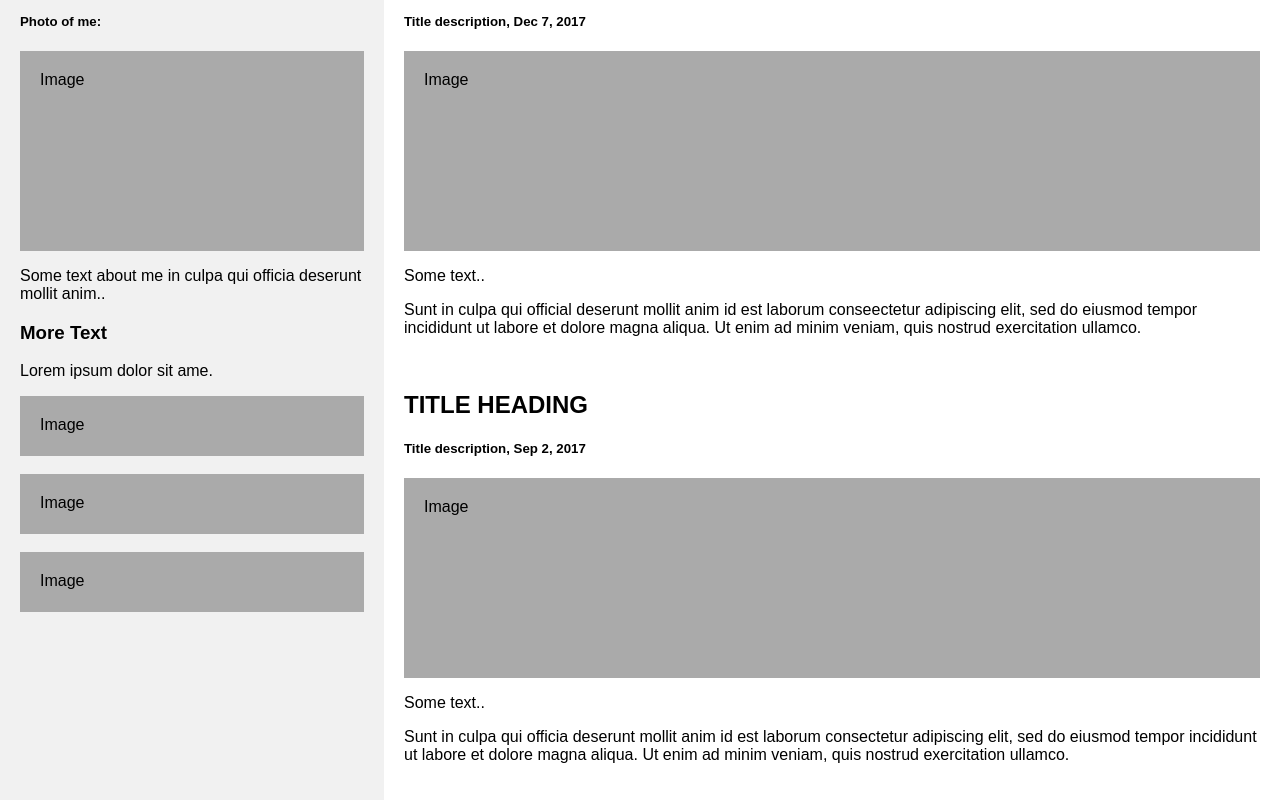
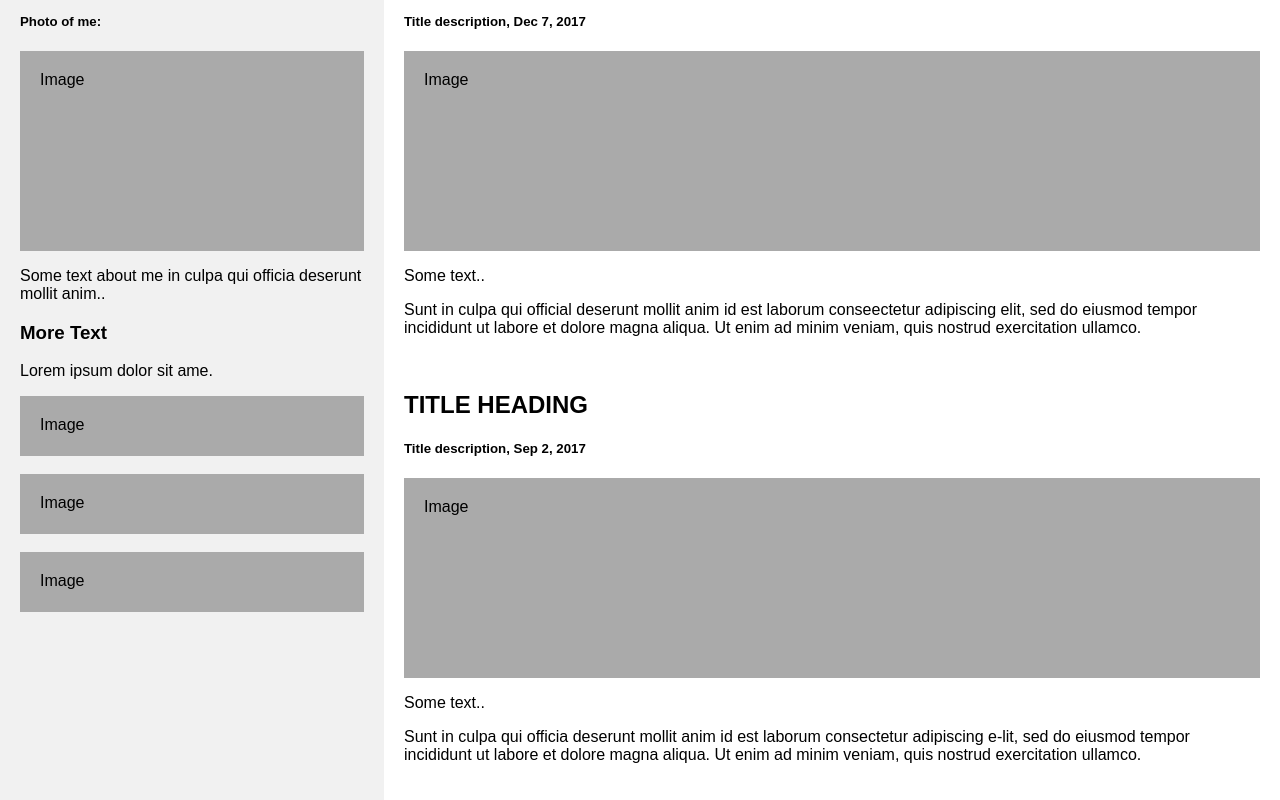
Before and after one commit to ajayreddy1998/Yeshlaptop, a plain HTML site: page index.html in a window 1280 px wide. Shown: the part 415-1215 px from the top of the page. Drawn offline with Linux system fonts and the light colour scheme.

Commit message:
Update index.html

```diff
--- a/index.html
+++ b/index.html
@@ -120,7 +120,7 @@ body {
     <h5>Title description, Sep 2, 2017</h5>
     <div class="fakeimg" style="height:200px;">Image</div>
     <p>Some text..</p>
-    <p>Sunt in culpa qui officia deserunt mollit anim id est laborum consectetur adipiscing elit, sed do eiusmod tempor incididunt ut labore et dolore magna aliqua. Ut enim ad minim veniam, quis nostrud exercitation ullamco.</p>
+    <p>Sunt in culpa qui officia deserunt mollit anim id est laborum consectetur adipiscing e-lit, sed do eiusmod tempor incididunt ut labore et dolore magna aliqua. Ut enim ad minim veniam, quis nostrud exercitation ullamco.</p>
   </div>
 </div>
 
```
